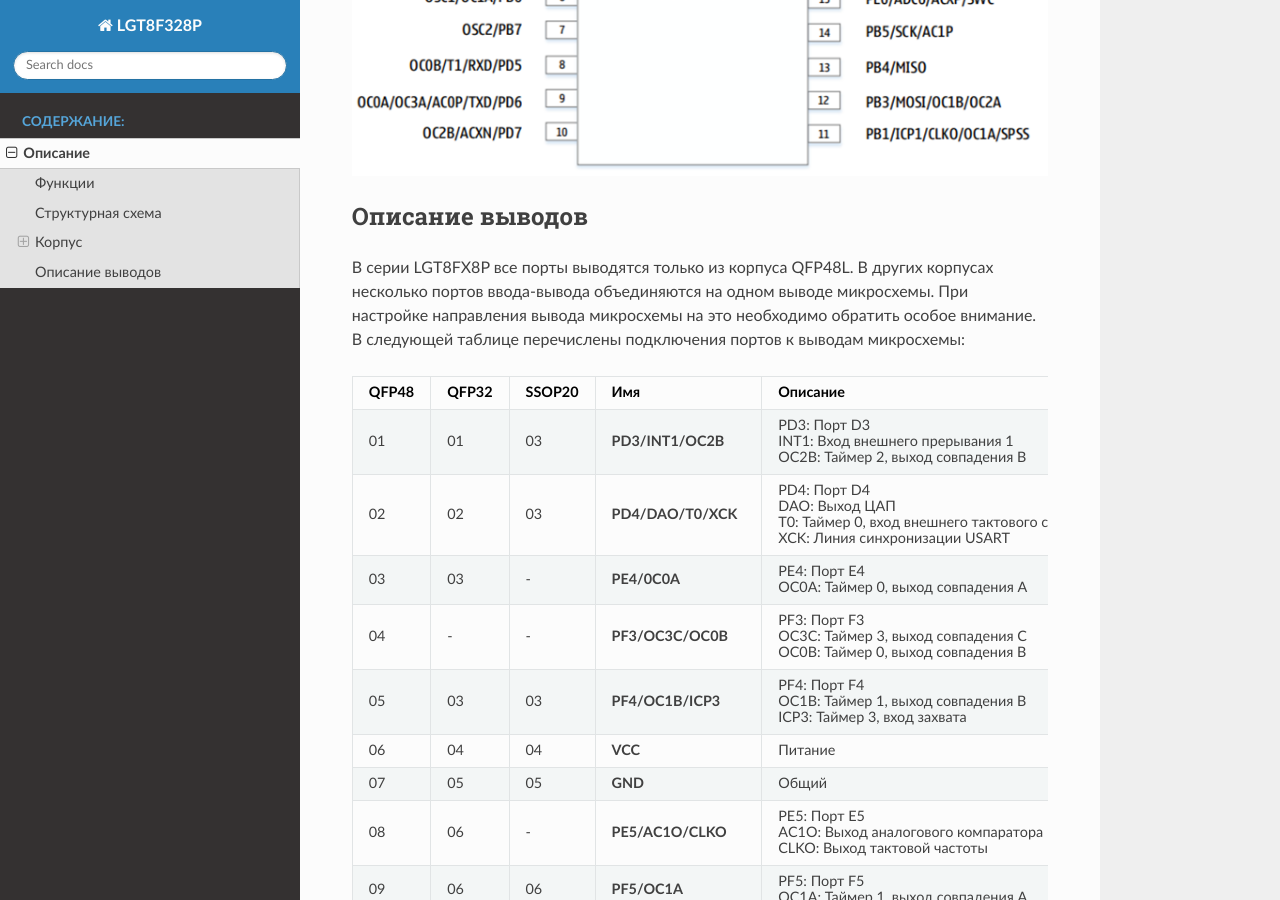
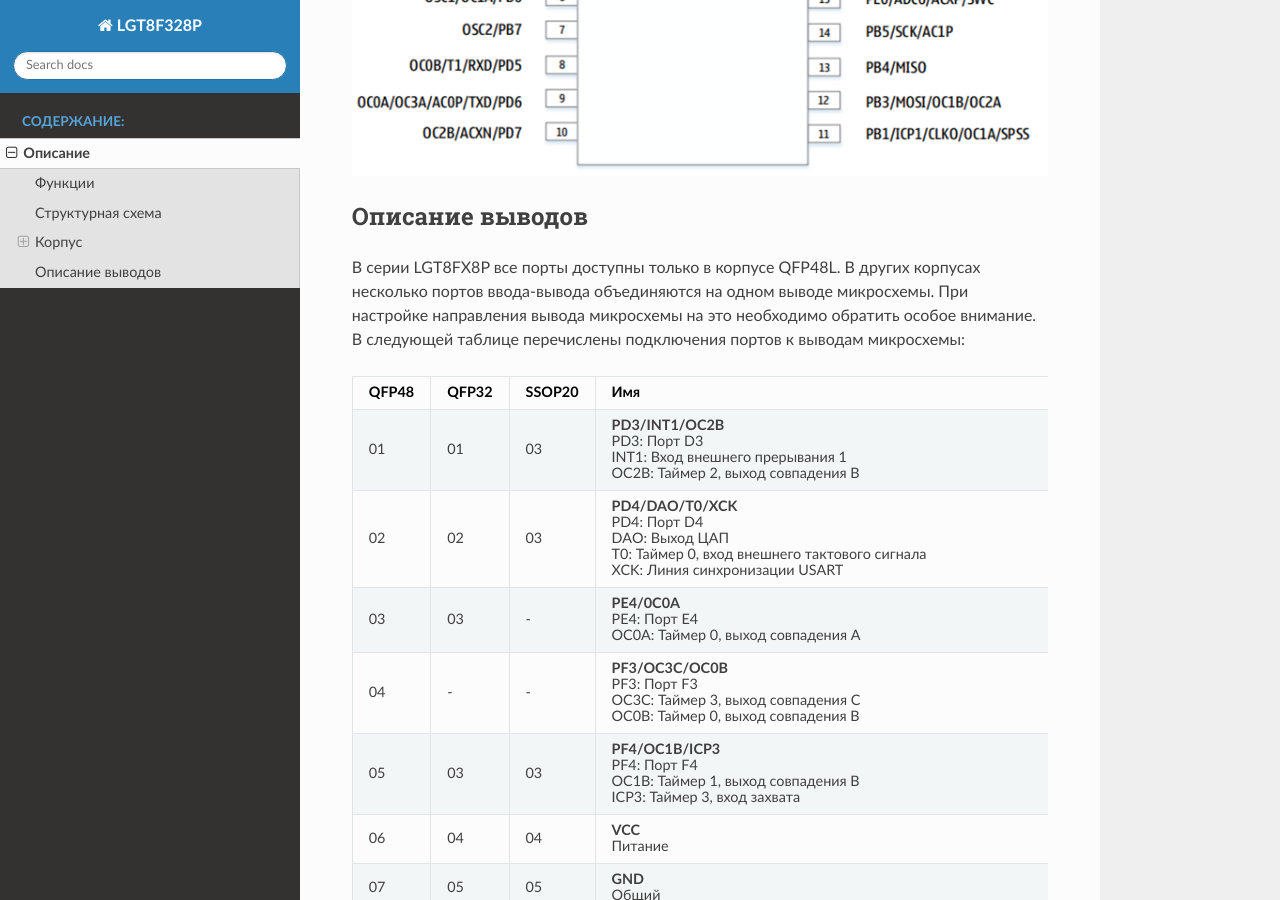
Before and after one commit to b-oleg/LGT8FXP, a Sphinx documentation site: the page built from doc/overview.md, in a window 1280 px wide and 900 px high, scrolled down 4224 px. Built offline with Sphinx 7.4.7 and the Read the Docs theme 3.1.0, drawn with Linux system fonts in a browser that asks for light colours; some of the changed text lies outside the part shown.

Commit message:
edit overview.md

```diff
--- a/doc/overview.md
+++ b/doc/overview.md
@@ -84,55 +84,58 @@
 ![SSOP20](overview-SSOP20.png)
 
 ## Описание выводов
-В серии LGT8FX8P все порты выводятся только из корпуса QFP48L. В других корпусах несколько портов ввода-вывода объединяются на одном выводе микросхемы. При настройке направления вывода микросхемы на это необходимо обратить особое внимание. В следующей таблице перечислены подключения  портов к выводам микросхемы:
+В серии LGT8FX8P все порты доступны только в корпусе QFP48L.
+В других корпусах несколько портов ввода-вывода объединяются на одном выводе микросхемы.
+При настройке направления вывода микросхемы на это необходимо обратить особое внимание.
+В следующей таблице перечислены подключения  портов к выводам микросхемы:
 
 |QFP48|QFP32|SSOP20|Имя|Описание|
 |:-:|:-:|:-:|:-|:-|
-|01|01|03|**PD3/INT1/OC2B**|PD3: Порт D3<br>INT1: Вход внешнего прерывания 1<br>OC2B: Таймер 2, выход совпадения B|
-|02|02|03|**PD4/DAO/T0/XCK**|PD4: Порт D4<br>DAO: Выход ЦАП<br>T0: Таймер 0, вход внешнего тактового сигнала<br>XCK: Линия синхронизации USART|
-|03|03|-|**PE4/0C0A**|PE4: Порт E4<br>OC0A: Таймер 0, выход совпадения A|
-|04|-|-|**PF3/OC3C/OC0B**|PF3: Порт F3<br>OC3C: Таймер 3, выход совпадения C<br>OC0B: Таймер 0, выход совпадения B|
-|05|03|03|**PF4/OC1B/ICP3**|PF4: Порт F4<br>OC1B: Таймер 1, выход совпадения B<br>ICP3: Таймер 3, вход захвата|
-|06|04|04|**VCC**|Питание|
-|07|05|05|**GND**|Общий|
-|08|06|-|**PE5/AC1O/CLKO**|PE5: Порт E5<br>AC1O: Выход аналогового компаратора 1<br>CLKO: Выход тактовой частоты|
-|09|06|06|**PF5/OC1A**|PF5: Порт F5<br>OC1A: Таймер 1, выход совпадения A|
-|10|-|-|**PF6/T3/OC2A**|PF6: Порт F6<br>T3: Таймер 3, внешний тактовый вход<br>OC2A: Таймер 2, выход совпадения A|
-|11|07|06|**PB6/XTALO**|PB6: Порт B6<br>XTALO: Выход кварцевого генератора|
-|12|08|07|**PB7/XTALI**|PB7: Порт B7<br>XTALI: Вход кварцевого генератора|
-|13|09|08|**PD5/RXD/T1/OC0B**|PD5: Порт D5<br>RXD: Вход приема данных USART<br>T1: Таймер 1, вход внешнего тактового сигнала 1<br>OC0B: Таймер 0 выход совпадения B|
-|14|10|09|**PD6/TXD/OC0A**|PD6: Порт D6<br>TXD: Выход передачи данных USART<br>OC0A: Таймер 0, выход совпадения A|
-|15|10|09|**AC0P/0C3A**|AC0P: Аналоговый компаратор 0, положительный вход<br>OC3A: Таймер 3, выход совпадения A|
-|16|11|10|**PD7/ACXN**|PD7: Порт D7<br>ACXN: Аналоговый компаратор 0/1, общий инверсный вход|
-|17|-|10|**PF7/OC2B**|PF7: Порт F7<br>OC2B: Таймер 2, выход совпадения B|
-|18|12|11|**PB0/ICP1**|PB0: Порт B0<br>ICP1: Таймер 1, вход захвата|
-|19|13|11|**PB1/OC1A**|PB1: Порт B1<br>OC1A: Таймер 1, выход совпадения A|
-|20|14|12|**PB2/OC1B/SPSS**|PB2: Порт B2<br>OC1B: Таймер 1, выход совпадения B<br>SPSS: Выбор микросхемы в режиме ведомого SPI|
-|21|-|-|**GND**|Общий|
-|22|-|-|**VCC**|Питание|
-|23|15|12|**PB3/MOSI/OC2A**|PB3: Порт B3<br>MOSI: SPI выход/вход в режиме ведущего/ведомого<br>OC2A: Таймер 2, выход совпадения A|
-|24|16|13|**PB4/MISO**|PB4: Порт B4<br>MISO: SPI вход/выход в режиме ведущего/ведомого|
-|25|17|14|**PB5/SPCK/AC1P**|PB5: Порт B5<br>SPCK: SPI сигнал синхронизации<br>AC1P: Аналоговый компаратор 1, положительный вход|
-|26|-|-|**PE7/ADC11**|PE7: Порт E7<br>ADC11: АЦП, аналоговый вход 11<br>
-|27|-|-|**AVCC**|AVCC: Аналоговое питание|
-|28|18|15|**PE0/SWC/APN4**|PE0: Порт E0<br>SWC: Линия синхронизации модуля SWD<br>APN4: Отрицательный вход дифференциального усилителя 4|
-|29|19|15|**PE1/ADC6/ACXP**|PE1: Порт E1<br>ADC6: АЦП, аналоговый вход 6<br>ACXP: Аналоговый компаратор 0/1 общий положительный вход|
-|30|20|16|**PE6/ADC10/AVREF**|PE6: Порт E6<br>ADC10: АЦП, аналоговый вход 10<br>AVREF: Вход внешнего опорного напряжения АЦП|
-|31|-|-|**CVREF**|CVREF: Выход опорного напряжения АЦП, используется только для внешнего фильтрующего конденсатора емкостью 0,1 мкФ|
-|32|-|-|**AGND**|AGND: Общий аналоговый|
-|33|21|16|**PE2/SWD**|PE2: Порт E2<br>Линия данных модуля SWD|
-|34|22|16|**PE3/ADC7/AC1N**|PE3: Порт E3<br>ADC7: АЦП, аналоговый вход 7<br>AC1N: Аналоговый компаратор 1, отрицательный вход|
-|35|23|17|**PC0/ADC0/APP0**|PC0: Порт C0<br>ADC0: АЦП, аналоговый вход 0<br>APP0: Положительный вход дифференциального усилителя 0|
-|36|24|18|**PC1/ADC1/APP1**|PC1: Порт C1<br>ADC1: АЦП, аналоговый вход 1<br>APP1: Положительный вход дифференциального усилителя 1|
-|37|25|-|**PC2/ADC2/APN0**|PC2: Порт C2<br>ADC2: АЦП, аналоговый вход 2<br>APN0: Отрицательный вход дифференциального усилителя 0|
-|38|26|-|**PC3/ADC3/APN1**|PC3: Порт C3<br>ADC3: АЦП, аналоговый вход 3<br>APN1: Отрицательный вход дифференциального усилителя 1|
-|39|27|19|**PC4/ADC4/SDA**|PC4: Порт C4<br>ADC4: АЦП, аналоговый вход 4<br>SDA: Линия данных I2C|
-|40|28|20|**PC5/ADC5/SCL**|PC5: Порт C5<br>ADC5: АЦП, аналоговый вход 5<br>SCL: Линия синхронизации I2C|
-|41|29|1|**PC6/RESETN**|PC6: Порт C6<br>RESETN: Вход внешнего сброса|
-|42|-|-|**PC7/ADC8/APN2**|PC7: Порт C7<br>ADC8: АЦП, аналоговый вход 8<br>APN2: Отрицательный вход дифференциального усилителя 2|
-|43|-|-|**PF0/ADC9/APN3**|PF0: Порт F0<br>ADC9: АЦП, аналоговый вход 9<br>APN3: Отрицательный вход дифференциального усилителя 3|
-|44|30|-|**PD0/RXD**|PD0: Порт D0<br>RXD: Вход приема данных USART|
-|45|31|-|**PD1/TXD**|PD1: Порт D1<br>TXD: Выход передачи данных USART|
-|46|31|1|**PF1/OC3A**|PF1: Порт F1<br>OC3A: Таймер 3, выход совпадения A|
-|47|32|2|**PD2/INT0/AC0O**|PD2: Порт D2<br>INT0: Вход внешнего прерывания 0<br>AC0O: Аналоговый компаратор 0, выход|
-|48|32|2|**PF2/OC3B**|PF2: Порт F2<br>OC3B: Таймер 3, выход совпадения B|
+|01|01|03|**PD3/INT1/OC2B**<br>PD3: Порт D3<br>INT1: Вход внешнего прерывания 1<br>OC2B: Таймер 2, выход совпадения B|
+|02|02|03|**PD4/DAO/T0/XCK**<br>PD4: Порт D4<br>DAO: Выход ЦАП<br>T0: Таймер 0, вход внешнего тактового сигнала<br>XCK: Линия синхронизации USART|
+|03|03|-|**PE4/0C0A**<br>PE4: Порт E4<br>OC0A: Таймер 0, выход совпадения A|
+|04|-|-|**PF3/OC3C/OC0B**<br>PF3: Порт F3<br>OC3C: Таймер 3, выход совпадения C<br>OC0B: Таймер 0, выход совпадения B|
+|05|03|03|**PF4/OC1B/ICP3**<br>PF4: Порт F4<br>OC1B: Таймер 1, выход совпадения B<br>ICP3: Таймер 3, вход захвата|
+|06|04|04|**VCC**<br>Питание|
+|07|05|05|**GND**<br>Общий|
+|08|06|-|**PE5/AC1O/CLKO**<br>PE5: Порт E5<br>AC1O: Выход аналогового компаратора 1<br>CLKO: Выход тактовой частоты|
+|09|06|06|**PF5/OC1A**<br>PF5: Порт F5<br>OC1A: Таймер 1, выход совпадения A|
+|10|-|-|**PF6/T3/OC2A**<br>PF6: Порт F6<br>T3: Таймер 3, внешний тактовый вход<br>OC2A: Таймер 2, выход совпадения A|
+|11|07|06|**PB6/XTALO**<br>PB6: Порт B6<br>XTALO: Выход кварцевого генератора|
+|12|08|07|**PB7/XTALI**<br>PB7: Порт B7<br>XTALI: Вход кварцевого генератора|
+|13|09|08|**PD5/RXD/T1/OC0B**<br>PD5: Порт D5<br>RXD: Вход приема данных USART<br>T1: Таймер 1, вход внешнего тактового сигнала 1<br>OC0B: Таймер 0 выход совпадения B|
+|14|10|09|**PD6/TXD/OC0A**<br>PD6: Порт D6<br>TXD: Выход передачи данных USART<br>OC0A: Таймер 0, выход совпадения A|
+|15|10|09|**AC0P/0C3A**<br>AC0P: Аналоговый компаратор 0, положительный вход<br>OC3A: Таймер 3, выход совпадения A|
+|16|11|10|**PD7/ACXN**<br>PD7: Порт D7<br>ACXN: Аналоговый компаратор 0/1, общий инверсный вход|
+|17|-|10|**PF7/OC2B**<br>PF7: Порт F7<br>OC2B: Таймер 2, выход совпадения B|
+|18|12|11|**PB0/ICP1**<br>PB0: Порт B0<br>ICP1: Таймер 1, вход захвата|
+|19|13|11|**PB1/OC1A**<br>PB1: Порт B1<br>OC1A: Таймер 1, выход совпадения A|
+|20|14|12|**PB2/OC1B/SPSS**<br>PB2: Порт B2<br>OC1B: Таймер 1, выход совпадения B<br>SPSS: Выбор микросхемы в режиме ведомого SPI|
+|21|-|-|**GND**<br>Общий|
+|22|-|-|**VCC**<br>Питание|
+|23|15|12|**PB3/MOSI/OC2A**<br>PB3: Порт B3<br>MOSI: SPI выход/вход в режиме ведущего/ведомого<br>OC2A: Таймер 2, выход совпадения A|
+|24|16|13|**PB4/MISO**<br>PB4: Порт B4<br>MISO: SPI вход/выход в режиме ведущего/ведомого|
+|25|17|14|**PB5/SPCK/AC1P**<br>PB5: Порт B5<br>SPCK: SPI сигнал синхронизации<br>AC1P: Аналоговый компаратор 1, положительный вход|
+|26|-|-|**PE7/ADC11**<br>PE7: Порт E7<br>ADC11: АЦП, аналоговый вход 11<br>
+|27|-|-|**AVCC**<br>AVCC: Аналоговое питание|
+|28|18|15|**PE0/SWC/APN4**<br>PE0: Порт E0<br>SWC: Линия синхронизации модуля SWD<br>APN4: Отрицательный вход дифференциального усилителя 4|
+|29|19|15|**PE1/ADC6/ACXP**<br>PE1: Порт E1<br>ADC6: АЦП, аналоговый вход 6<br>ACXP: Аналоговый компаратор 0/1 общий положительный вход|
+|30|20|16|**PE6/ADC10/AVREF**<br>PE6: Порт E6<br>ADC10: АЦП, аналоговый вход 10<br>AVREF: Вход внешнего опорного напряжения АЦП|
+|31|-|-|**CVREF**<br>CVREF: Выход опорного напряжения АЦП, используется только<br>для внешнего фильтрующего конденсатора емкостью 0,1 мкФ|
+|32|-|-|**AGND**<br>AGND: Общий аналоговый|
+|33|21|16|**PE2/SWD**<br>PE2: Порт E2<br>Линия данных модуля SWD|
+|34|22|16|**PE3/ADC7/AC1N**<br>PE3: Порт E3<br>ADC7: АЦП, аналоговый вход 7<br>AC1N: Аналоговый компаратор 1, отрицательный вход|
+|35|23|17|**PC0/ADC0/APP0**<br>PC0: Порт C0<br>ADC0: АЦП, аналоговый вход 0<br>APP0: Положительный вход дифференциального усилителя 0|
+|36|24|18|**PC1/ADC1/APP1**<br>PC1: Порт C1<br>ADC1: АЦП, аналоговый вход 1<br>APP1: Положительный вход дифференциального усилителя 1|
+|37|25|-|**PC2/ADC2/APN0**<br>PC2: Порт C2<br>ADC2: АЦП, аналоговый вход 2<br>APN0: Отрицательный вход дифференциального усилителя 0|
+|38|26|-|**PC3/ADC3/APN1**<br>PC3: Порт C3<br>ADC3: АЦП, аналоговый вход 3<br>APN1: Отрицательный вход дифференциального усилителя 1|
+|39|27|19|**PC4/ADC4/SDA**<br>PC4: Порт C4<br>ADC4: АЦП, аналоговый вход 4<br>SDA: Линия данных I2C|
+|40|28|20|**PC5/ADC5/SCL**<br>PC5: Порт C5<br>ADC5: АЦП, аналоговый вход 5<br>SCL: Линия синхронизации I2C|
+|41|29|1|**PC6/RESETN**<br>PC6: Порт C6<br>RESETN: Вход внешнего сброса|
+|42|-|-|**PC7/ADC8/APN2**<br>PC7: Порт C7<br>ADC8: АЦП, аналоговый вход 8<br>APN2: Отрицательный вход дифференциального усилителя 2|
+|43|-|-|**PF0/ADC9/APN3**<br>PF0: Порт F0<br>ADC9: АЦП, аналоговый вход 9<br>APN3: Отрицательный вход дифференциального усилителя 3|
+|44|30|-|**PD0/RXD**<br>PD0: Порт D0<br>RXD: Вход приема данных USART|
+|45|31|-|**PD1/TXD**<br>PD1: Порт D1<br>TXD: Выход передачи данных USART|
+|46|31|1|**PF1/OC3A**<br>PF1: Порт F1<br>OC3A: Таймер 3, выход совпадения A|
+|47|32|2|**PD2/INT0/AC0O**<br>PD2: Порт D2<br>INT0: Вход внешнего прерывания 0<br>AC0O: Аналоговый компаратор 0, выход|
+|48|32|2|**PF2/OC3B**<br>PF2: Порт F2<br>OC3B: Таймер 3, выход совпадения B|
```
